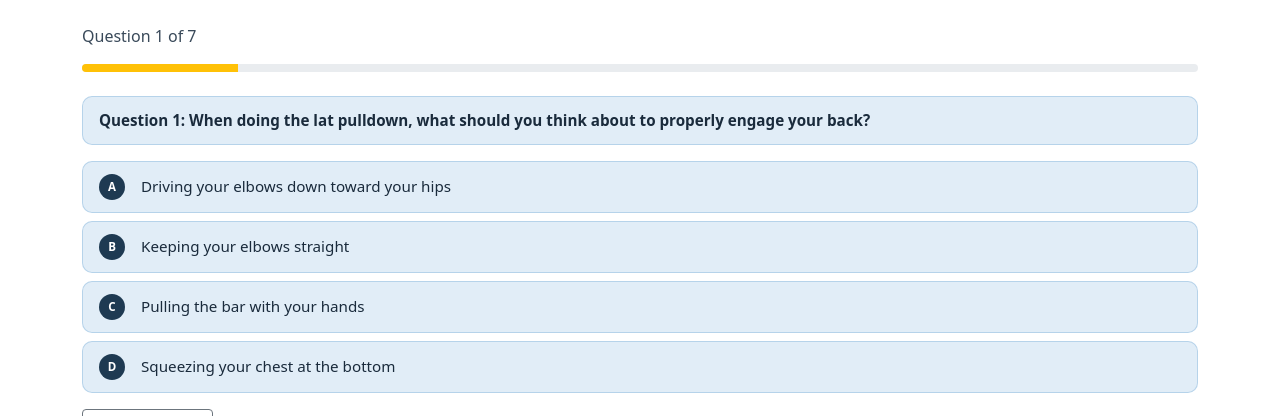
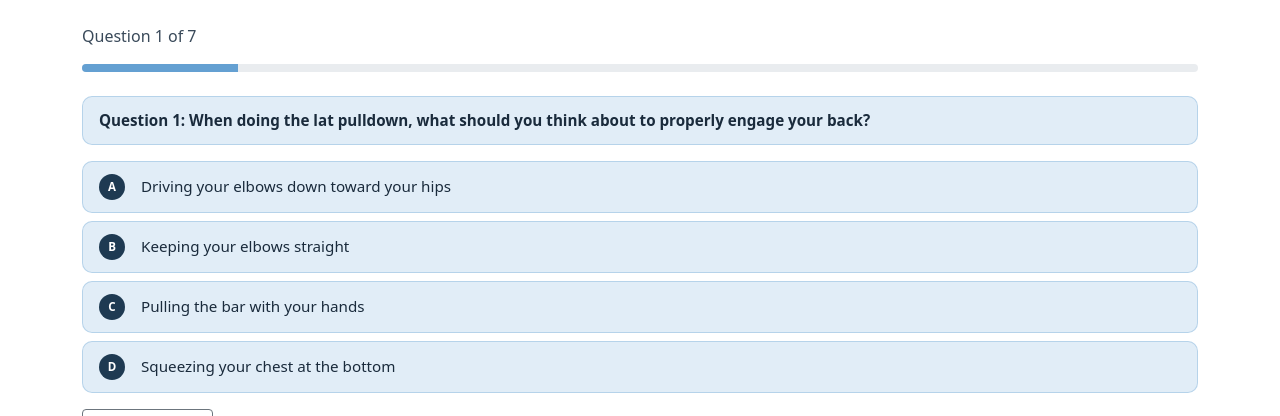
Before and after one commit to Tobbs2005/FitnessApp, a Flask app: page /quiz/1 in a window 1280 px wide. Shown: the part 57-473 px from the top of the page. Run offline with Flask 3, Linux system fonts and the light colour scheme.

Commit message:
changed the color of the progress bar to match website theme

```diff
--- a/static/css/styles.css
+++ b/static/css/styles.css
@@ -295,6 +295,10 @@ body.app-body {
   max-height: 100%;
   object-fit: contain;
   border-radius: 6px;
+}
+
+.progress-bar--theme {
+  background-color: #64a0d2;
 }
 
 .btn-learn-next {
--- a/templates/base.html
+++ b/templates/base.html
@@ -10,7 +10,7 @@
     href="https://cdn.jsdelivr.net/npm/bootstrap@5.3.3/dist/css/bootstrap.min.css"
     rel="stylesheet"
   />
-  <link rel="stylesheet" href="{{ url_for('static', filename='css/styles.css') }}?v=4.0" />
+  <link rel="stylesheet" href="{{ url_for('static', filename='css/styles.css') }}?v=4.3" />
 </head>
 <body class="app-body">
 
--- a/templates/learn.html
+++ b/templates/learn.html
@@ -9,7 +9,7 @@
     <p class="text-muted">Exercise {{ lesson_num }} of {{ total_lessons }}</p>
     <div class="progress mb-4" style="height: 8px;">
       <div
-        class="progress-bar bg-warning"
+        class="progress-bar progress-bar--theme"
         style="width: {{ (lesson_num / total_lessons * 100)|int }}%;"
       ></div>
     </div>
--- a/templates/quiz.html
+++ b/templates/quiz.html
@@ -9,7 +9,7 @@
     <p class="text-muted">Question {{ question_num }} of {{ total_questions }}</p>
     <div class="progress mb-4" style="height: 8px;">
       <div
-        class="progress-bar bg-warning"
+        class="progress-bar progress-bar--theme"
         style="width: {{ (question_num / total_questions * 100)|int }}%;"
       ></div>
     </div>
```
